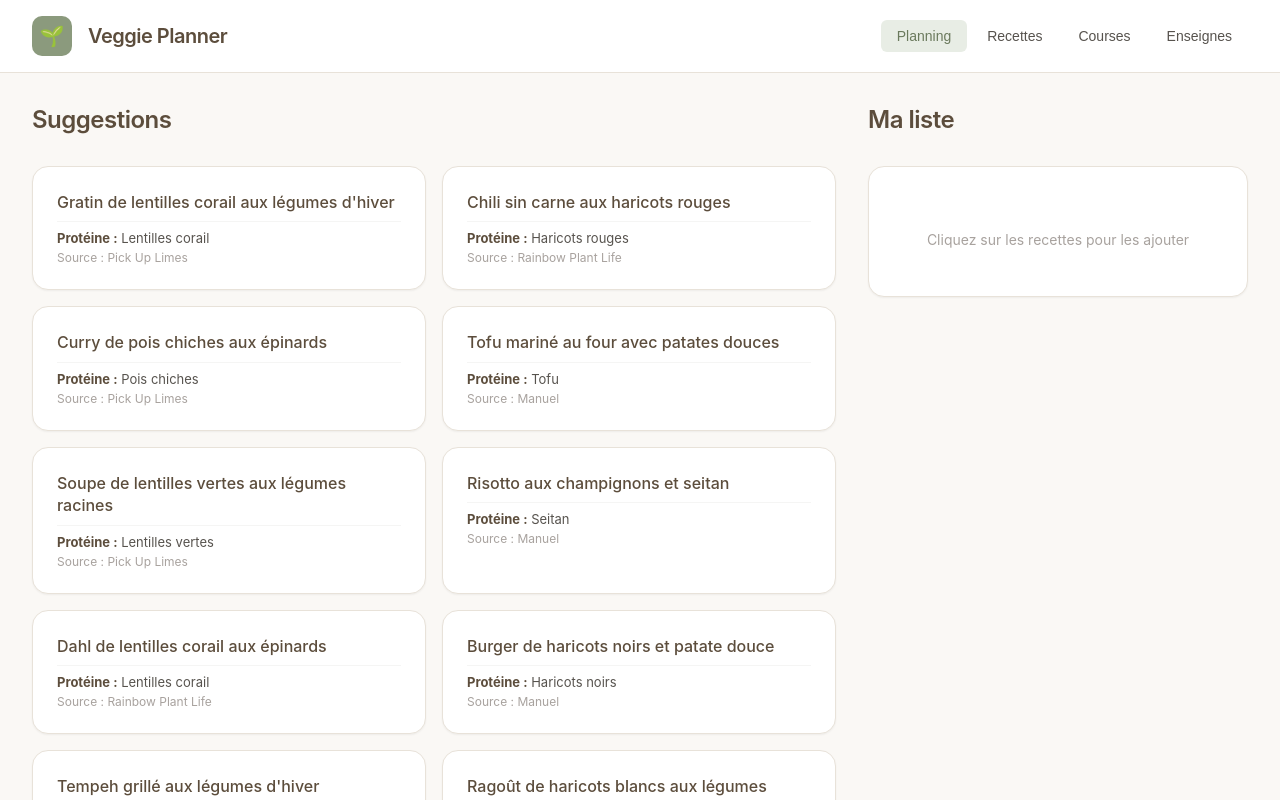
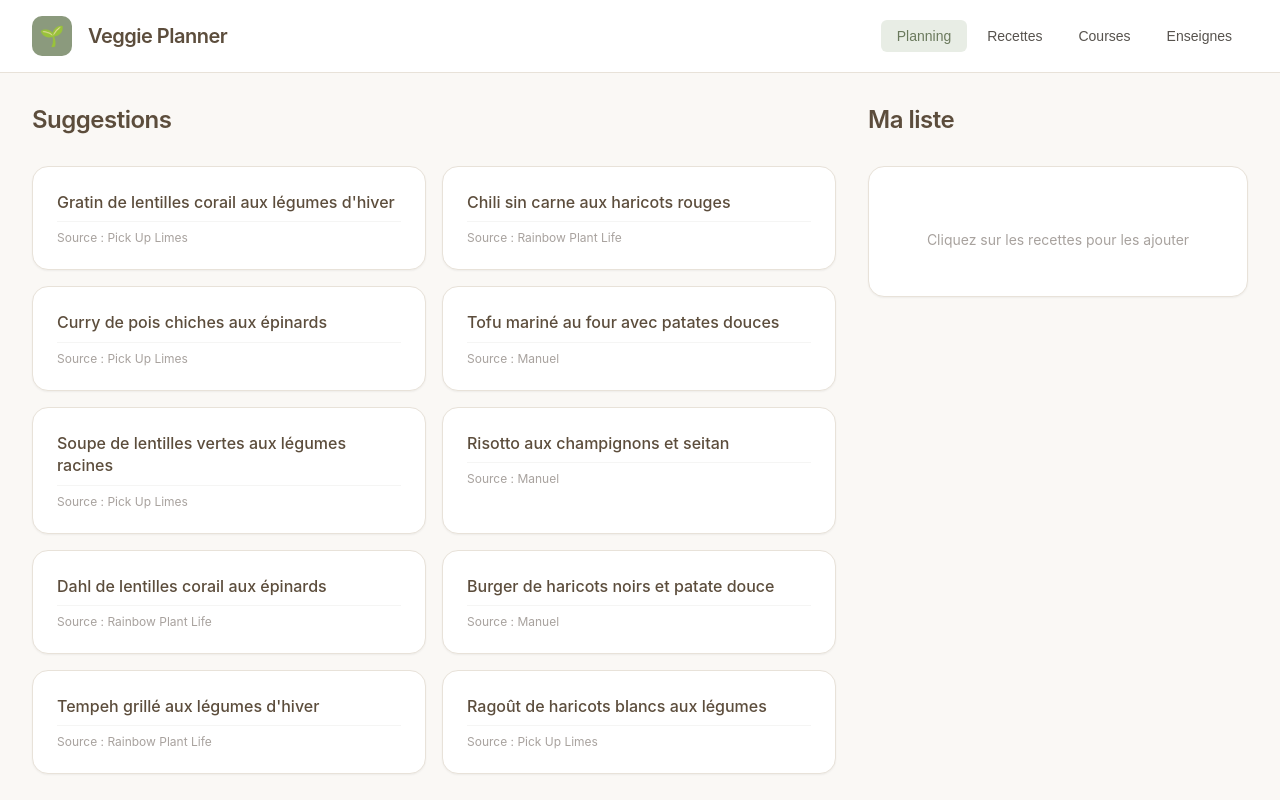
Before and after one commit to fait-maison/veggie-planner, a React (Vite) app: page / in a window 1280 px wide. Shown: the top 800 px of the page. Built offline with nearby package versions, Linux system fonts and the light colour scheme.

Commit message:
remove protein focus

```diff
--- a/src/pages/PlanningPage.jsx
+++ b/src/pages/PlanningPage.jsx
@@ -103,13 +103,6 @@ const PlanningPage = ({ recipes, selectedRecipes, setSelectedRecipes, onGenerate
                 paddingTop: tokens.spacing.sm,
                 borderTop: `1px solid ${tokens.colors.gray100}`,
               }}>
-                <div style={{
-                  fontSize: '13px',
-                  color: tokens.colors.gray600,
-                  marginBottom: tokens.spacing.xs,
-                }}>
-                  <strong style={{ color: tokens.colors.bark }}>Protéine :</strong> {recipe.protein}
-                </div>
                 <div style={{
                   fontSize: '12px',
                   color: tokens.colors.gray400,
--- a/src/pages/RecettesPage.jsx
+++ b/src/pages/RecettesPage.jsx
@@ -8,9 +8,8 @@ import Button from '../components/Button';
 const AddRecipeModal = ({ onClose, onAdd }) => {
   const [name, setName] = useState('');
   const [ingredients, setIngredients] = useState('');
-  const [protein, setProtein] = useState('');
 
-  const canSubmit = name.trim() && ingredients.trim() && protein.trim();
+  const canSubmit = name.trim() && ingredients.trim();
 
   const handleSubmit = () => {
     if (!canSubmit) return;
@@ -18,7 +17,6 @@ const AddRecipeModal = ({ onClose, onAdd }) => {
       id: Date.now(),
       name: name.trim(),
       ingredients: ingredients.split(',').map(i => i.trim()).filter(Boolean),
-      protein: protein.trim(),
       source: 'Manuel',
       favorite: false,
     });
@@ -91,15 +89,6 @@ const AddRecipeModal = ({ onClose, onAdd }) => {
               value={ingredients}
               onChange={e => setIngredients(e.target.value)}
               placeholder="Ex : Carottes, Lait de coco, Curry, Riz"
-              style={inputStyle}
-            />
-          </Field>
-
-          <Field label="Source de protéines *">
-            <input
-              value={protein}
-              onChange={e => setProtein(e.target.value)}
-              placeholder="Ex : Pois chiches, Tofu, Œufs…"
               style={inputStyle}
             />
           </Field>
@@ -238,13 +227,8 @@ const RecettesPage = ({ recipes, setRecipes }) => {
                     </span>
                   )}
                 </div>
+                {recipe.ingredients?.length > 0 && (
                   <div style={{ marginTop: tokens.spacing.xs, fontSize: '13px', color: tokens.colors.gray400 }}>
-                  <span style={{ color: tokens.colors.sage, fontWeight: '500' }}>
-                    {recipe.protein}
-                  </span>
-                  {recipe.ingredients?.length > 0 && (
-                    <>
-                      <span style={{ margin: `0 ${tokens.spacing.xs}` }}>·</span>
                     <span style={{
                       overflow: 'hidden',
                       textOverflow: 'ellipsis',
@@ -255,9 +239,8 @@ const RecettesPage = ({ recipes, setRecipes }) => {
                     }}>
                       {recipe.ingredients.join(', ')}
                     </span>
-                    </>
+                  </div>
                 )}
-                </div>
               </div>
 
               <div style={{ display: 'flex', gap: tokens.spacing.xs, flexShrink: 0 }}>
```
Also changed, not shown: 2 other files (tests, documents, lock files or other folders). Lines whose indentation alone changed are shown as unchanged.
